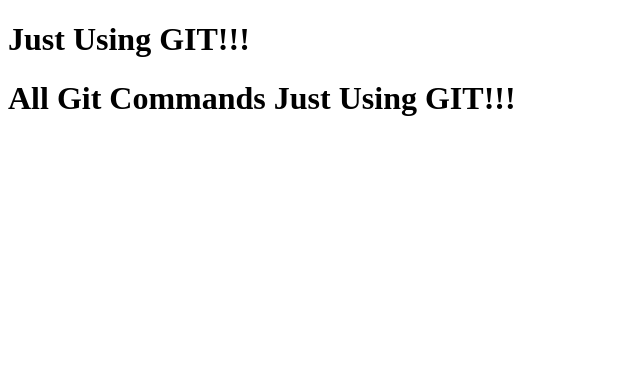
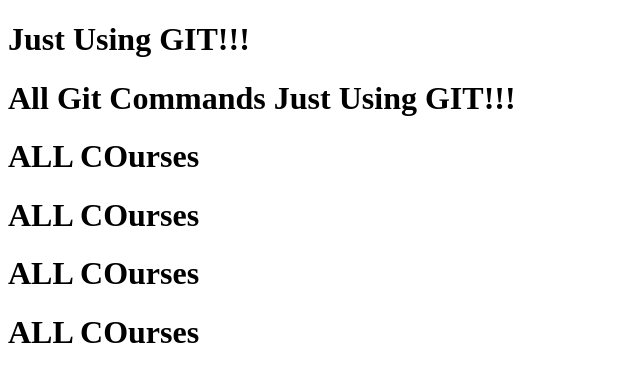
Before and after one commit to educationtalk2021/allbraanches, a plain HTML site: page index.html in a window 1280 px wide. Shown: the whole page, without its empty margins (0-640 px from the left). Drawn offline with Linux system fonts and the light colour scheme.

Commit message:
Added Courses

```diff
--- a/index.html
+++ b/index.html
@@ -11,6 +11,11 @@
     <h1> Just Using GIT!!!</h1>
 
     <h1> All Git Commands Just Using GIT!!!</h1>
+    <h1>ALL COurses </h1>
+    <h1>ALL COurses </h1>
+    <h1>ALL COurses </h1>
+    <h1>ALL COurses </h1>
+
 
 
 </body>
```
